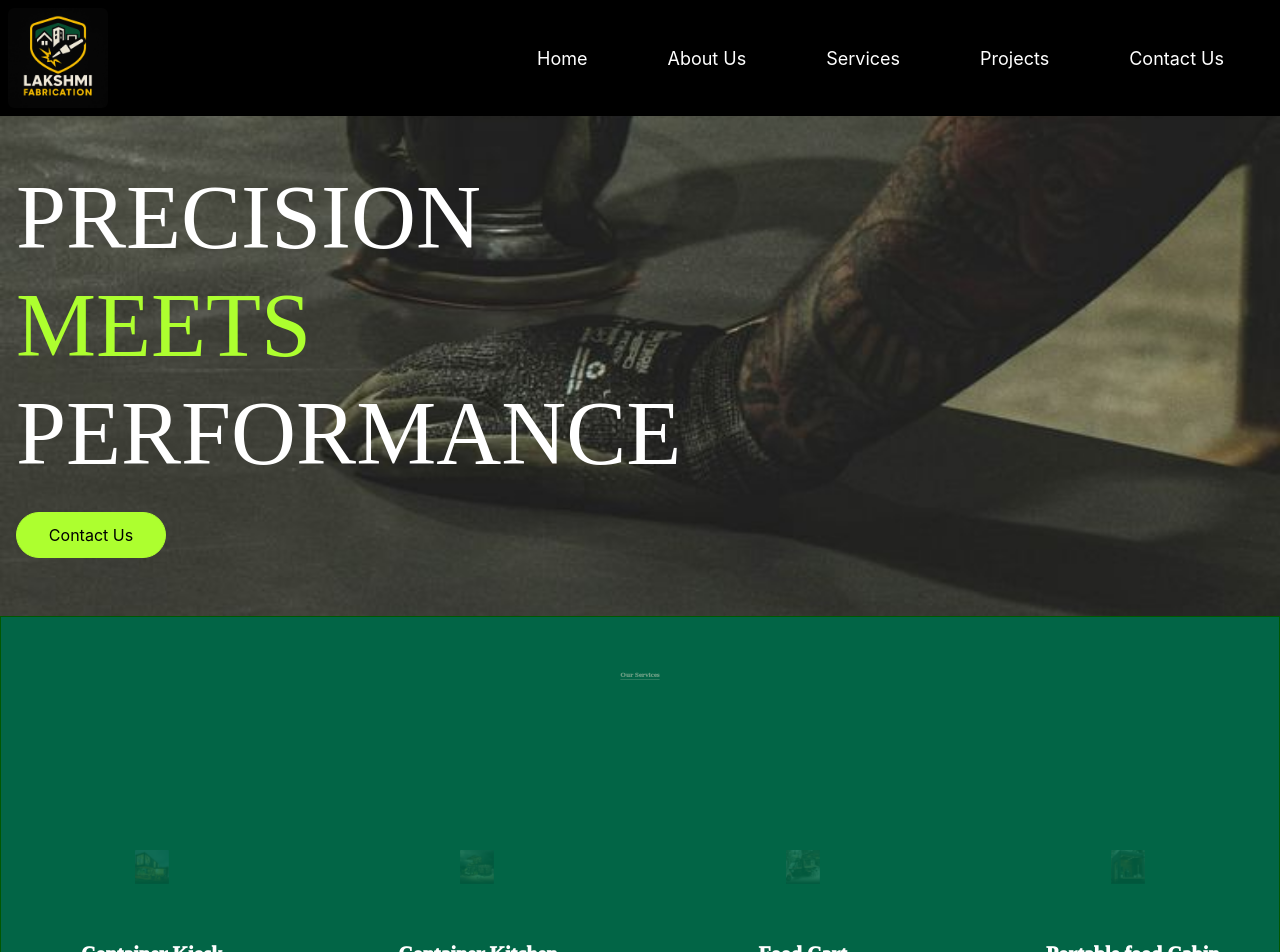
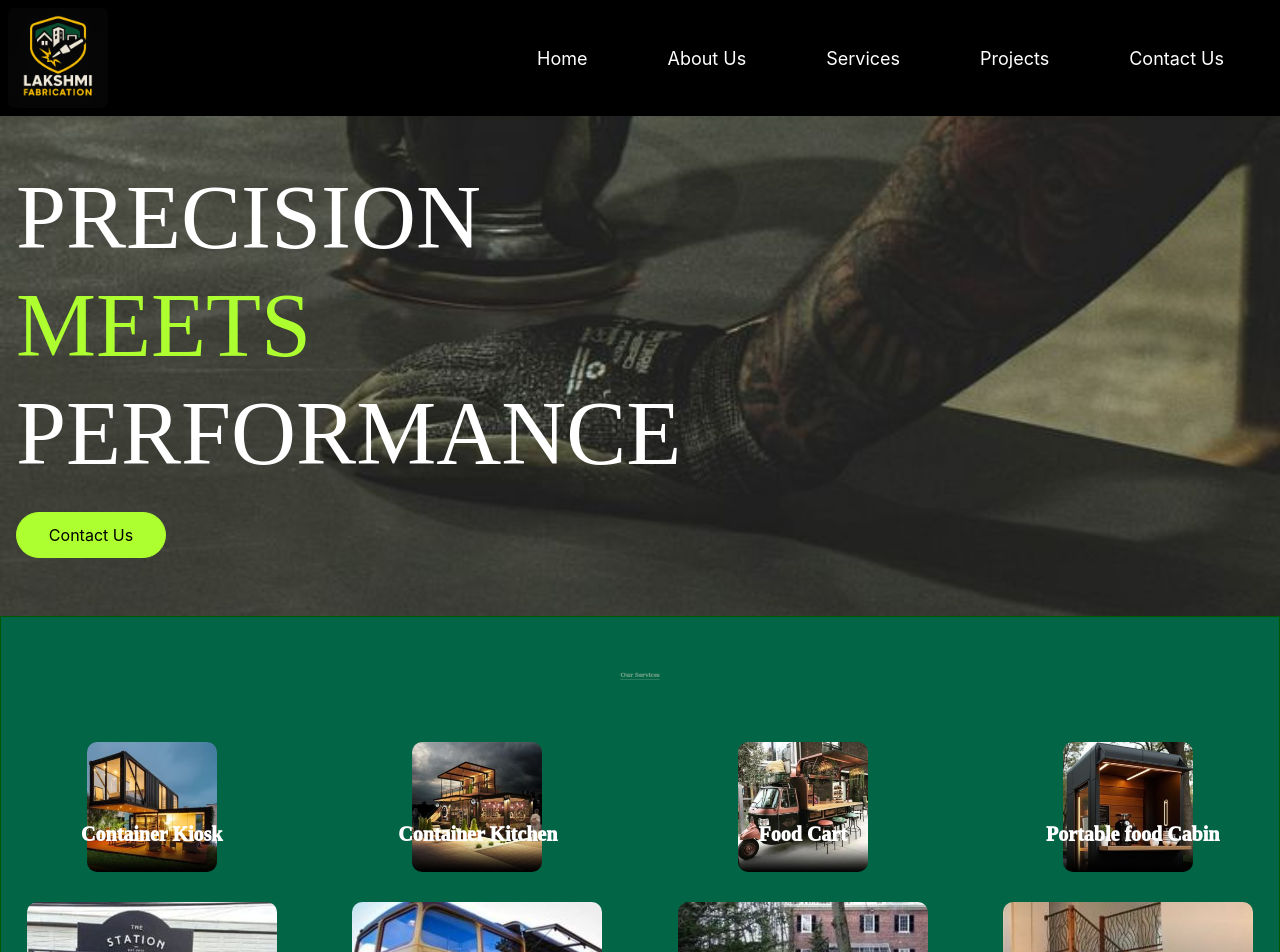
Before and after one commit to aravindhbabu19/fabric7, a React (Create React App) app in the folder ProjectFab/Frontend/myapp/: page /services in a window 1280 px wide. Shown: the top 952 px of the page. Built offline with nearby package versions, Linux system fonts and the light colour scheme.

Commit message:
Update App.css

```diff
--- a/ProjectFab/Frontend/myapp/src/App.css
+++ b/ProjectFab/Frontend/myapp/src/App.css
@@ -451,12 +451,13 @@
 }
 .service-img{
   border-radius: 10px;
-   animation: blink linear;
+   animation: blink123;
+  animation-duration:5s;
   animation-timeline: view();
   animation-range: entry 0% cover 40%;
 
 }
-@keyframes blink1 {
+@keyframes blink123 {
     from{
       height:100px;
       width:100px;
```
